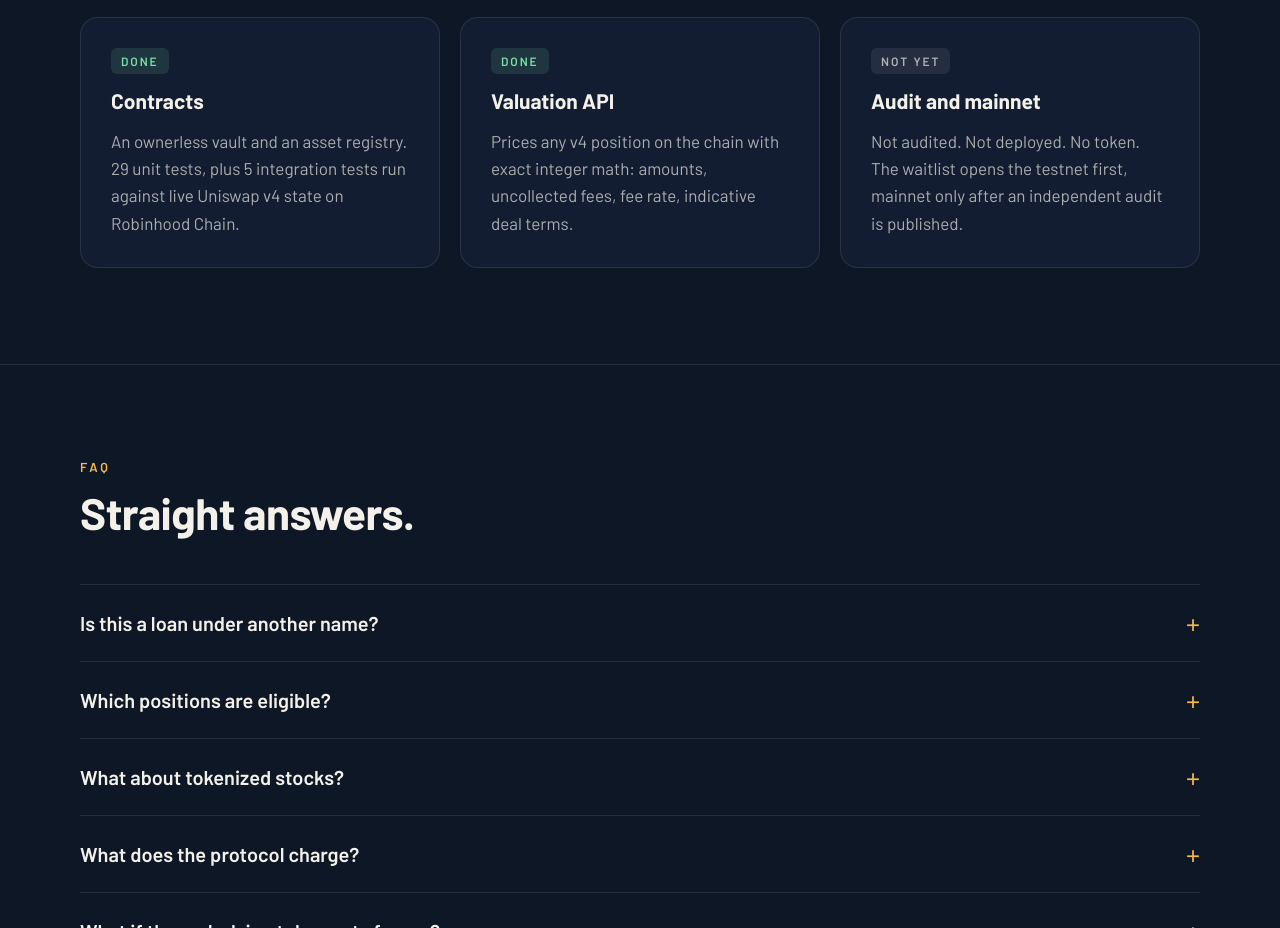
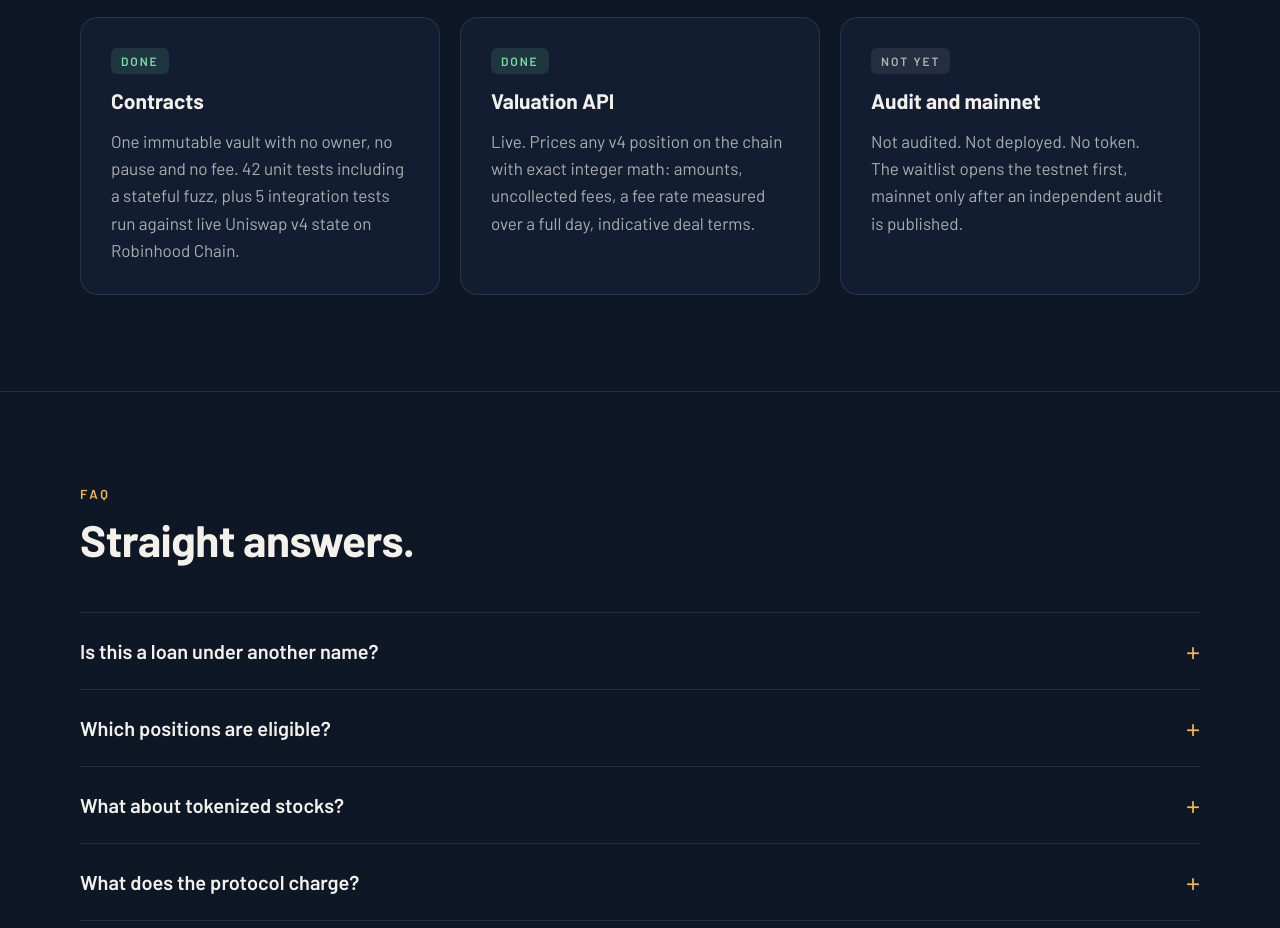
Before and after one commit to TenureLP/tenure, a plain HTML site: page landing/index.html in a window 1280 px wide. Shown: the part 3440-4368 px from the top of the page. Drawn offline with Linux system fonts and the light colour scheme.

Commit message:
Correct what the live page claims about the contracts
It still described an ownerless vault plus an asset registry and 29 unit
tests. The registry is gone, the vault is immutable and takes no fee, and
there are 42 unit tests. The page is the one public claim anybody checks
first, and it was about to be pointed at.

```diff
--- a/landing/index.html
+++ b/landing/index.html
@@ -316,8 +316,8 @@
           <p class="lede">Early, and we would rather say so. This is what exists today and what does not.</p>
         </div>
         <div class="status">
-          <article class="card"><span class="tag done">Done</span><h3>Contracts</h3><p>An ownerless vault and an asset registry. 29 unit tests, plus 5 integration tests run against live Uniswap v4 state on Robinhood Chain.</p></article>
-          <article class="card"><span class="tag done">Done</span><h3>Valuation API</h3><p>Prices any v4 position on the chain with exact integer math: amounts, uncollected fees, fee rate, indicative deal terms.</p></article>
+          <article class="card"><span class="tag done">Done</span><h3>Contracts</h3><p>One immutable vault with no owner, no pause and no fee. 42 unit tests including a stateful fuzz, plus 5 integration tests run against live Uniswap v4 state on Robinhood Chain.</p></article>
+          <article class="card"><span class="tag done">Done</span><h3>Valuation API</h3><p>Live. Prices any v4 position on the chain with exact integer math: amounts, uncollected fees, a fee rate measured over a full day, indicative deal terms.</p></article>
           <article class="card"><span class="tag todo">Not yet</span><h3>Audit and mainnet</h3><p>Not audited. Not deployed. No token. The waitlist opens the testnet first, mainnet only after an independent audit is published.</p></article>
         </div>
       </div>
```
